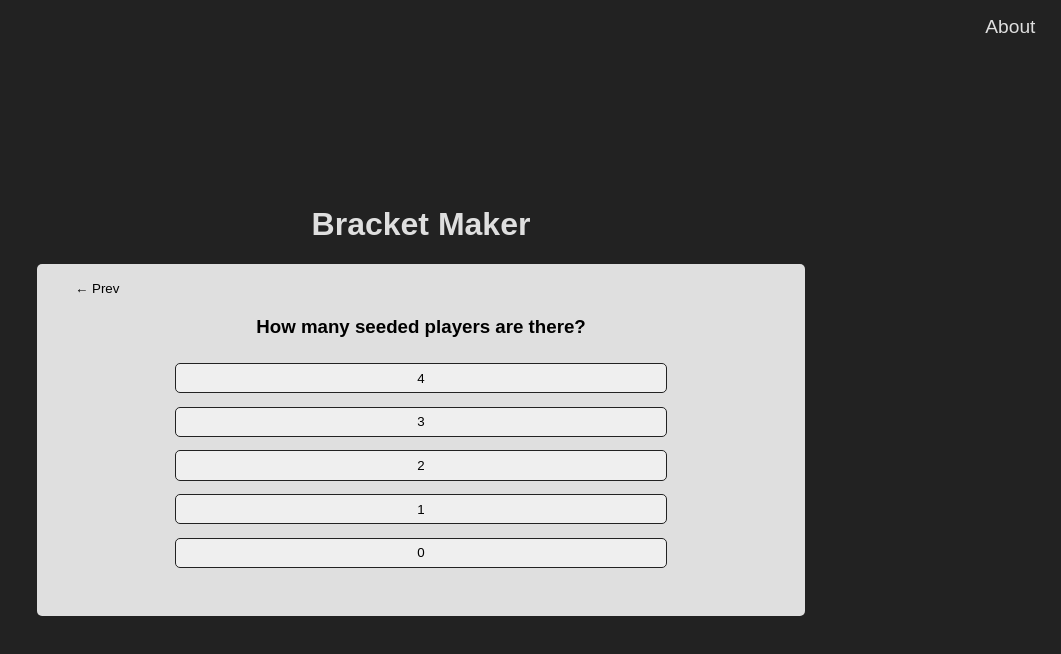
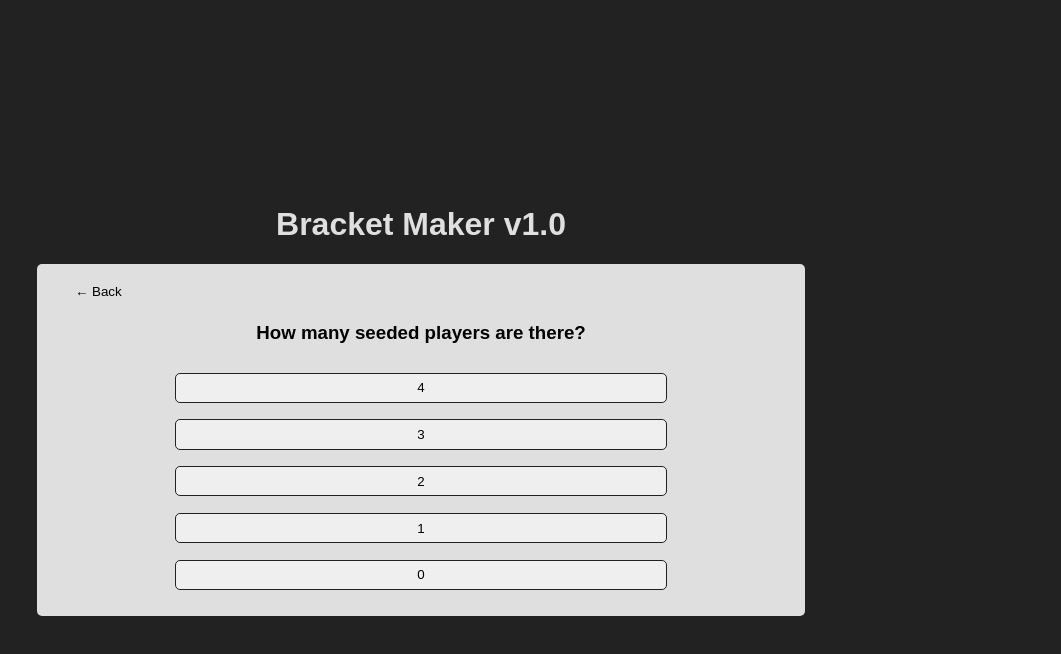
Before and after one commit to danov6/react-bracket-creator, a React (Create React App) app: page / in a window 1280 px wide. Both pictures are taken after a click on the button "16". Shown: the top 654 px of the page, without its empty margins (219-1280 px from the left). Built offline with nearby package versions, Linux system fonts and the light colour scheme.

Commit message:
finetuning
Getting ready for deployment with style updates

```diff
--- a/package.json
+++ b/package.json
@@ -1,5 +1,6 @@
 {
-  "name": "quick-site-gpt",
+  "name": "react-bracket-creator",
+  "homepage": "http://bracket.giovaldez.com/",
   "version": "0.1.0",
   "private": true,
   "dependencies": {
--- a/src/App.css
+++ b/src/App.css
@@ -111,6 +111,7 @@ input.cell:focus-visible {
   background-color: var(--white);
   border-radius: 5px;
   padding: 1em 2em;
+  justify-content: space-evenly;
 }
 #home td.que {
   white-space: nowrap;
@@ -121,8 +122,7 @@ input.cell:focus-visible {
 }
 #home .generate,
 #home .startover {
-  width: 70%;
-  padding: 0.5em;
+  width: 300px;
   border-radius: 5px;
   margin: 0.2em;
   border: 1px solid var(--black);
@@ -131,6 +131,8 @@ input.cell:focus-visible {
   text-transform: capitalize;
   font-weight: bold;
   font-size: 0.9em;
+  line-height: 2.1;
+  color: var(--black);
 }
 #home .startover:hover {
   background-color: var(--black);
@@ -146,7 +148,8 @@ input.cell:focus-visible {
   background-color: var(--black);
   color: var(--white);
   text-align: center;
-  width: 67%;
+  width: 300px;
+  line-height: 2.2;
 }
 #home h3.confirmtitle {
   padding: 0em 3em;
@@ -180,4 +183,5 @@ input.cell:focus-visible {
 .cell-seed {
   position: absolute;
   padding-right: 1vw;
+  font-size: 0.8em;
 }
--- a/src/Components/Finished.js
+++ b/src/Components/Finished.js
@@ -5,7 +5,7 @@ export function Finished({ configs, startOver }) {
     return (
         <>
             <h3 className="confirmtitle">Here were your selections. Please confirm before submitting:</h3>
-            <table style={{width: '100%', padding: '0em 5.5em'}}>
+            <table style={{width: '100%', padding: '0em 7.5em'}}>
                 <tbody>
                     {configs.map((a, key) => {
                         return (<tr key={key}><td className="que">{a[0]}</td><td className="ans">{a[1]}</td></tr>);
--- a/src/Components/Navbar.js
+++ b/src/Components/Navbar.js
@@ -6,7 +6,7 @@ export function Navbar() {
   const location = useLocation();
   return (
     <div id="navbar">
-      {location.pathname === "/" ? <Link to="/about" >About</Link> : ""}
+      {/* {location.pathname === "/" ? <Link to="/about" >About</Link> : ""} */}
     </div>
   )
 }
--- a/src/Components/Questionnaire.js
+++ b/src/Components/Questionnaire.js
@@ -1,10 +1,9 @@
-import React from 'react'
+import React from 'react';
 
-export function Questionnaire({ configs, handleConfigs, prevPage, Question, page}) {
-
+export function Questionnaire({ handleConfigs, prevPage, Question, page}) {
     return (
     <>
-        {page !== 0 && <button onClick={() => prevPage(page)} className="back">&larr; Prev</button>}
+        {page !== 0 && <button onClick={() => prevPage(page)} className="back">&larr; Back</button>}
         <h3>{Question[page].question}</h3>
         {Question[page].answers.map((a, key) => {
             return <button key={key} onClick={() => handleConfigs([Question[page].question, a])} className="answers">{a}</button>
--- a/src/Components/Round.js
+++ b/src/Components/Round.js
@@ -3,8 +3,6 @@ import { Cell } from './Cell';
 
 export function Round({ round, bracketSize, setPlayers, numColumns, numSeeds }) {
     const numPlayers = bracketSize / (Math.pow(2, (round - 1)));
-    //const numSeeds = configs[]
-    //16:
     const getSeedNumber = pos => {
         //seed placement
         const list = [0, (bracketSize - 1), ((bracketSize / 2)), ((bracketSize / 2) - 2)];
@@ -14,7 +12,6 @@ export function Round({ round, bracketSize, setPlayers, numColumns, numSeeds })
                 seedNum = (i+1);
             }
         });
-        console.log(seedNum);
         return seedNum;
     };
     return (
--- a/src/pages/BracketPage.js
+++ b/src/pages/BracketPage.js
@@ -6,8 +6,7 @@ import { useLocalStorage } from '../hooks/useLocalStorage';
 
 export function BracketPage({ configs }) {
     const navigate = useNavigate();
-    const [ bracketSize, setBracketSize ] = useState(0);
-    const [ players, setPlayers ] = useState({});
+    const [ players, setPlayers ] = useState({}); //TODO: store players in state for later
     const [ title, setTitle ] = useState("");
     const [ bracketSettings, setBracketSettings ] = useLocalStorage('bracket_settings', configs);
 
@@ -27,7 +26,7 @@ export function BracketPage({ configs }) {
     }, []);
     return (
     <div id="bracket">
-        <input type="text" className="bracket_header" placeholder="Tournament Title" onChange={handleTitleChange} value={title} />
+        <input type="text" className="bracket_header" placeholder="Tournament Name" onChange={handleTitleChange} value={title} />
         <div className="bracket_container">
             <Bracket setPlayers={setPlayers} bracketSettings={bracketSettings}/>
         </div>
--- a/src/pages/HomePage.js
+++ b/src/pages/HomePage.js
@@ -28,7 +28,7 @@ export function HomePage({ configs, setConfigs }) {
   }, [])
   return (
     <div id="home">
-        <h1>Bracket Maker</h1>
+        <h1>Bracket Maker v1.0</h1>
         <div className="container">
             {QuestionData[page] ?
                 <Questionnaire
```
